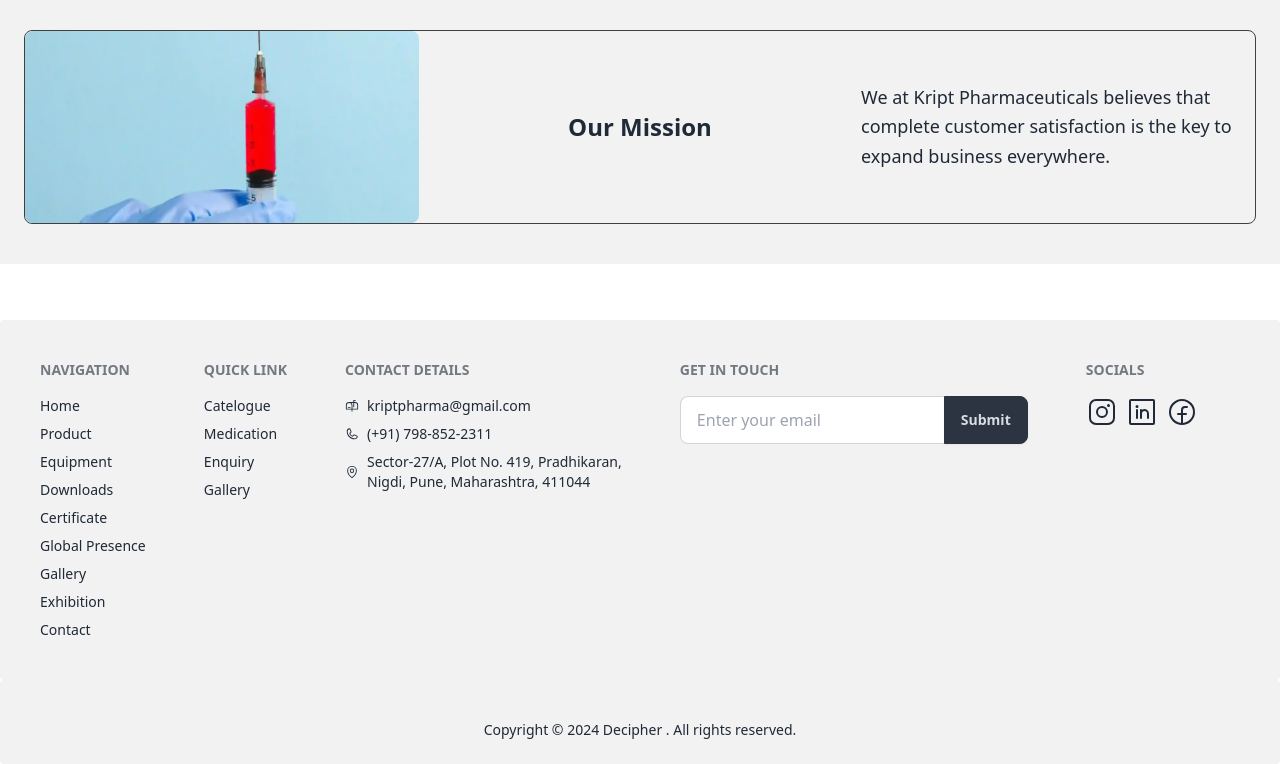
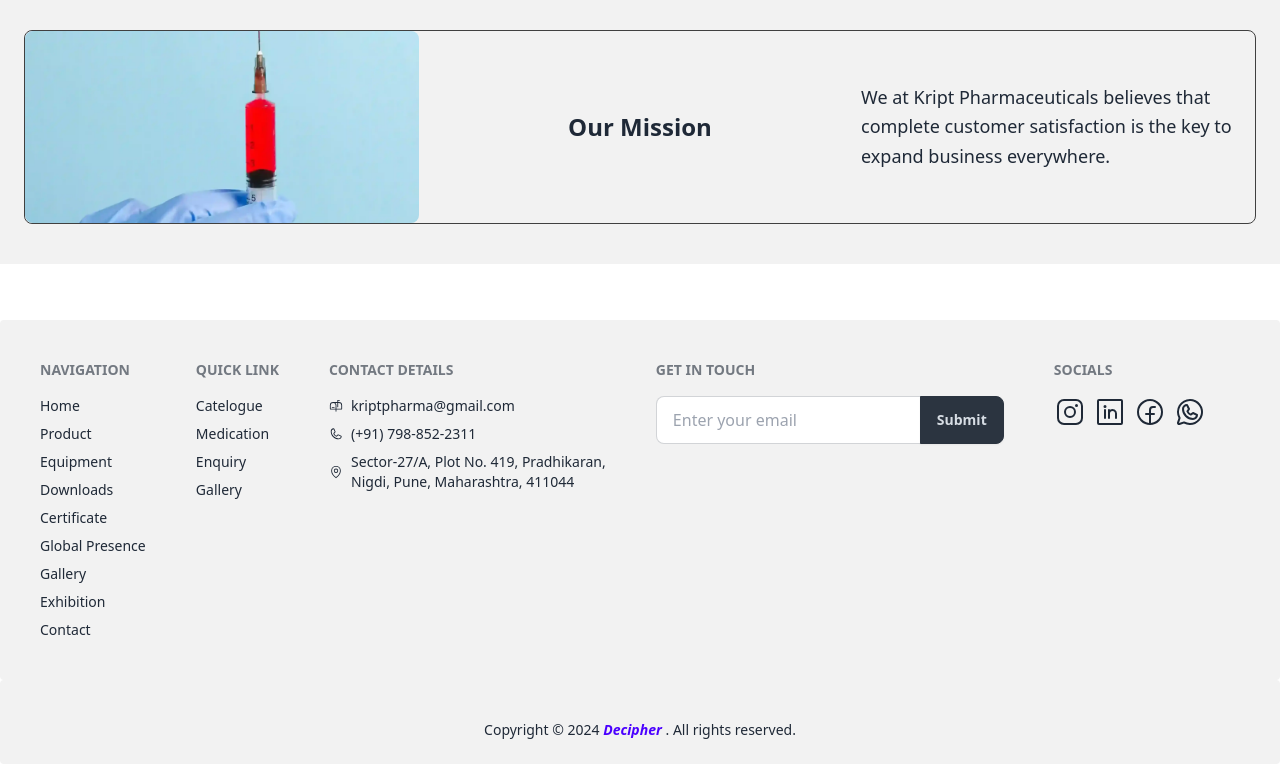
Before and after one commit to decipher-cs/kriptpharma, a React (Vite) app: page / in a window 1280 px wide. Shown: the part 2608-3372 px from the top of the page. Built offline with nearby package versions, Linux system fonts and the light colour scheme.

Commit message:
added whatsapp logo and made social handles accessable

```diff
--- a/src/routes/__root.tsx
+++ b/src/routes/__root.tsx
@@ -14,6 +14,7 @@ import {
     PiPhone,
     PiMailbox,
     PiFacebookLogo,
+    PiWhatsappLogo,
 } from 'react-icons/pi'
 
 export const Route = createRootRoute({
@@ -305,24 +306,33 @@ const Footer = () => {
                             href="https://www.instagram.com/kriptpharmaceuticals/"
                             target="_blank"
                         >
-                            {' '}
-                            <PiInstagramLogo className="size-8" />{' '}
+                            <PiInstagramLogo className="size-8" />
+                            <p className="sr-only">Instagram</p>
                         </a>
                         <a
                             className="link-hover link"
                             href="https://www.linkedin.com/in/komal-singla-45a516239/"
                             target="_blank"
                         >
-                            {' '}
-                            <PiLinkedinLogo className="size-8" />{' '}
+                            <PiLinkedinLogo className="size-8" />
+                            <p className="sr-only">Linkedin</p>
                         </a>
                         <a
                             className="link-hover link"
                             href="https://www.facebook.com/share/vLSvjtQ5igwYRuP1/?mibextid=LQQJ4d"
                             target="_blank"
                         >
-                            {' '}
-                            <PiFacebookLogo className="size-8" />{' '}
+                            <PiFacebookLogo className="size-8" />
+                            <p className="sr-only">Facebook</p>
+                        </a>
+                        <a
+                            // TODO: Add link to whatsapp
+                            className="link-hover link"
+                            href="https://www.whatsapp.com"
+                            target="_blank"
+                        >
+                            <PiWhatsappLogo className="size-8" />
+                            <p className="sr-only">Whatsapp</p>
                         </a>
                     </div>
                 </div>
@@ -335,7 +345,9 @@ const Footer = () => {
                         href="https://github.com/decipher-cs/"
                         target="_blank"
                     >
-                        Copyright © 2024 Decipher . All rights reserved.
+                        Copyright © 2024{' '}
+                        <em className="font-bold text-primary">Decipher</em> .
+                        All rights reserved.
                     </a>
                 </aside>
             </footer>
```
